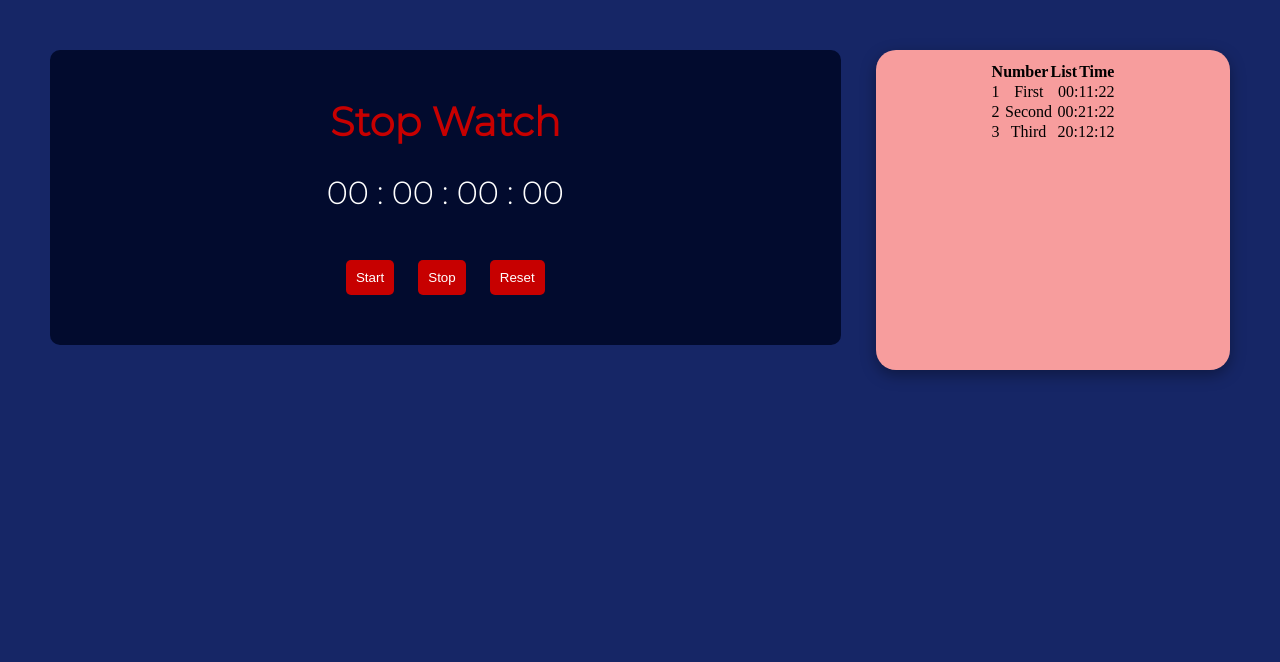
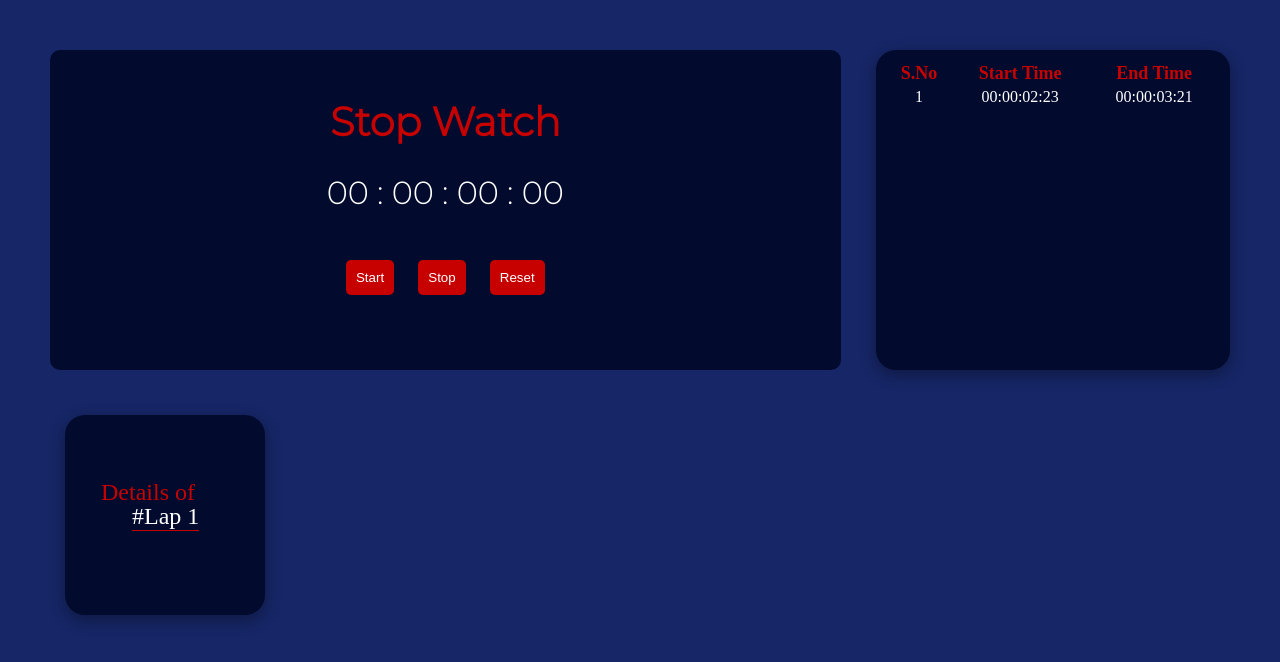
Before and after one commit to Engaurav/stopwatch, a plain HTML site: page Stopwatch.html in a window 1280 px wide. Drawn offline with Linux system fonts and the light colour scheme; a web font is replaced by a local one.

Commit message:
Added CSS for Lap and LapList

```diff
--- a/Stopwatch.html
+++ b/Stopwatch.html
@@ -26,32 +26,44 @@
 
         </div>
         <div id="aside">
-            <div id="stopwatch-detail">
+            <div id="current-lap-detail">
                 <table>
-                    <tr>
-                        <th>Number</th>
-                        <th>List</th>
-                        <th>Time</th>
-                    </tr>
-                    <tr>
-                        <td>1</td>
-                        <td>First</td>
-                        <td>00:11:22</td>
-                    </tr>
-                    <tr>
-                        <td>2</td>
-                        <td>Second</td>
-                        <td>00:21:22</td>
-                    </tr>
-                    <tr>
-                        <td>3</td>
-                        <td>Third</td>
-                        <td>20:12:12</td>
-                    </tr>
+                    <thead>
+                        <tr>
+                            <th>
+                                S.No
+                            </th>
+                            <th>
+                                Start Time
+                            </th>
+                            <th>
+                                End Time
+                            </th>
+                        </tr>
+                    </thead>
+                    <tbody id="tbody">
+                        <tr>
+                            <td>1</td>
+                            <td>00:00:02:23</td>
+                            <td>00:00:03:21</td>
+                        </tr>
+                    </tbody>
+
                 </table>
+
             </div>
+        </div>
+    </div>
+    <div id="lap-conatiner-list">
 
-        </div>
+        <a class="lap-link" href="/Stopwatch.html?lap=1">
+            <div class="lap-container">
+                <span class="lap-text-click">Details of</span>
+                <span class="lap-text">#Lap 1</span>
+            </div>
+        </a>
+
+
     </div>
 
     <script src="./javascripts/stopwatch.js"></script>
--- a/css/stopwatch.css
+++ b/css/stopwatch.css
@@ -8,6 +8,7 @@ body{
 #main-container{
     position: relative;
     margin: 50px;
+    min-height: 300px;
 }
 
 #main{
@@ -15,6 +16,7 @@ body{
     width: 67%;
     text-align: center;
     font-family: 'Montserrat', sans-serif;
+    min-height: 300px;
 }
 
 h1{
@@ -26,8 +28,9 @@ h1{
     background-color: #020b2e;
     border-radius: 10px;
     width: 100%;
+    min-height: 300px;
     align-self: center;
-    padding:20px 0 40px 0;
+    padding: 20px 0 0 0;
 }
 #stopwatch-count{
     color: white;
@@ -36,6 +39,12 @@ h1{
 
 }
 
+/* CSS for position of hour min sec msec : Start*/
+
+
+
+
+/* CSS for position of hour min sec msec : End*/
 
 button{
     background: #c70000;
@@ -54,19 +63,21 @@ button{
     float: right;
     text-align: center;
 }
-#stopwatch-detail{
-    background:#f79d9d;
-    text-align: -webkit-center;
+#current-lap-detail{
+    background:#020b2e;
     padding: 10px;
     border-radius: 20px;
     min-height: 300px;
+    color: white;
     box-shadow: rgba(0, 0, 0, 0.35) 0px 5px 15px;
 }
-tr{
-    display: flex;
-    justify-content: space-between;
+table{
+    width: 100%;
 }
-
+thead{
+    color: #c70000;
+    font-size: large;
+}
 @media only screen and (max-width: 900px) {
     #main{
         position: relative;
@@ -78,4 +89,52 @@ tr{
         width: 91%;
         float: none;
     }
+    thead{
+        color: #c70000;
+        font-size: x-large;
+    }
+    tbody{
+        font-size: large;
+    }
 }
+
+#lap-conatiner-list{
+    display: flex;
+    flex-direction: row;
+    margin: 50px;
+    flex-wrap: wrap;
+}
+
+
+.lap-link{
+    cursor: pointer;
+    text-decoration: none;
+    border: none;
+    margin: 15px;
+}
+
+.lap-container{
+    background:#020b2e;
+    text-align: -webkit-center;
+    border-radius: 20px;
+    height: 200px;
+    width: 200px;
+    position: relative;
+    color: white;
+    box-shadow: rgba(0, 0, 0, 0.35) 0px 5px 15px;
+}
+
+.lap-text-click{
+    margin-top: 32%;
+    position: absolute;
+    font-size: x-large;
+    left: 36px;
+    color: #c70000;
+}
+.lap-text{
+    margin-top: 44%;
+    position: absolute;
+    font-size: x-large;
+    left: 67px;
+    border-bottom: 1px solid #c70000;
+}
```
